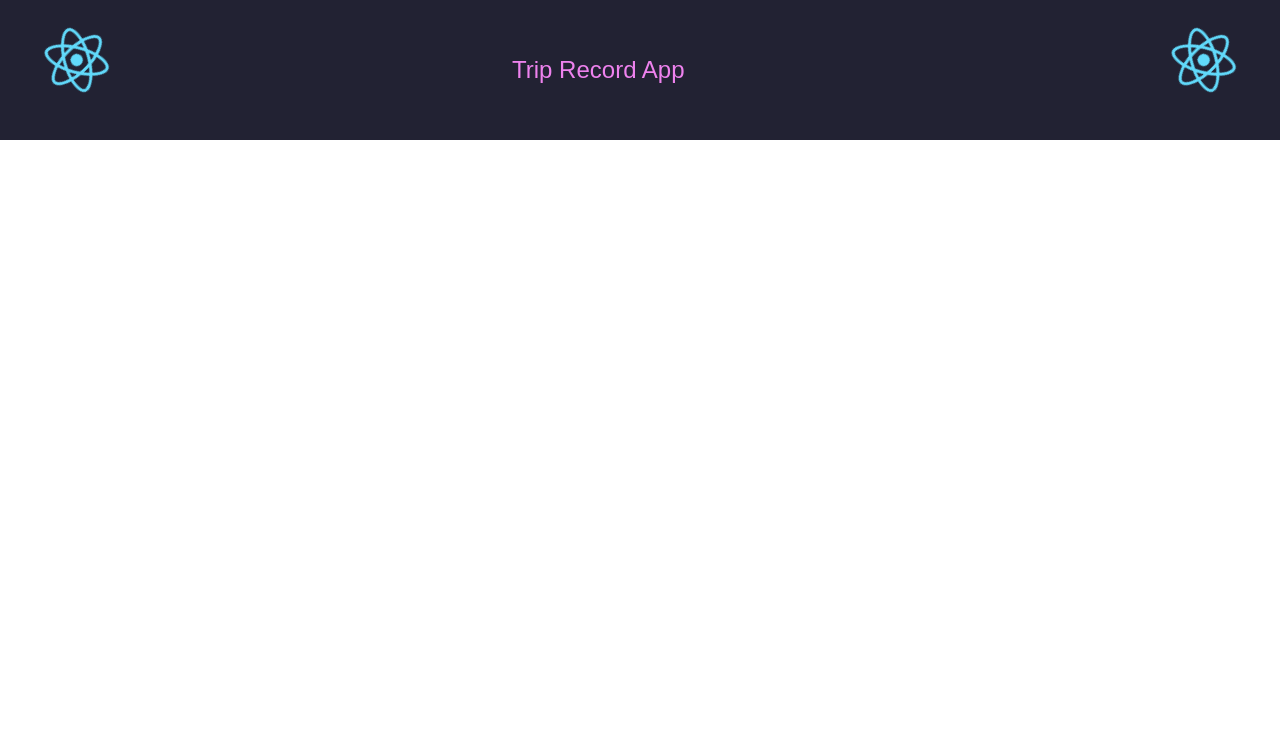
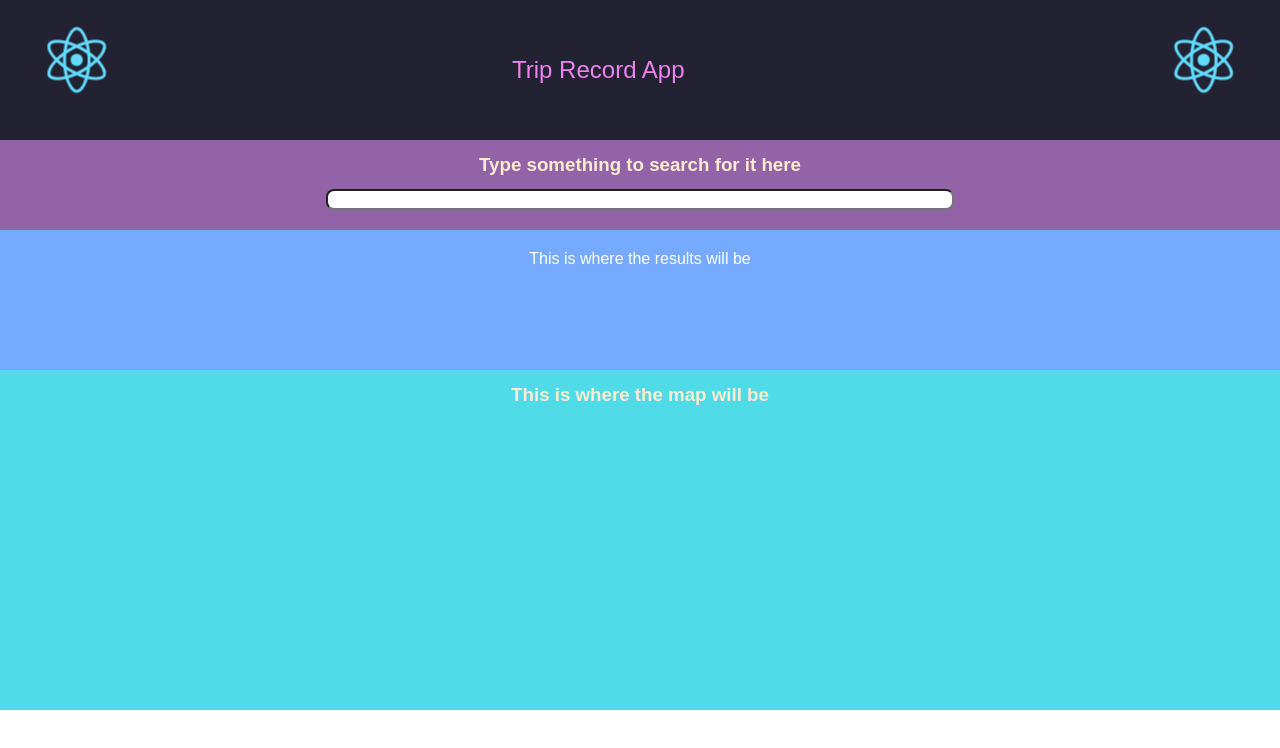
Before and after one commit to grizzlycodescat/Smove-Search, a React (Create React App) app in the folder frontend/: page / in a window 1280 px wide. Shown: the top 748 px of the page. Built offline with nearby package versions, Linux system fonts and the light colour scheme.

Commit message:
Added all Components

```diff
--- a/frontend/src/components/App.js
+++ b/frontend/src/components/App.js
@@ -1,36 +1,23 @@
 import React, { Component } from "react";
 import styled from "styled-components";
 import Header from "./Header";
+import SearchForm from "./SearchForm";
+import Results from "./Results";
+import Map from "./Map";
 
 const Outer = styled.div`
 	text-align:center;
 `;
-// const Title = styled.h1`
-// 	font-size: 1.5em;
-// `;
-
-// const Intro = styled.p`
-// 	font-size: large;
-// `;
 
 class App extends Component {
-	// render() {
-	// 	return (
-	// 		<Outer>
-	// 			<Header>
-	// 				<Logo src={logo} alt="logo" />
-	// 				<Title>Welcome to React</Title>
-	// 			</Header>
-	// 			<Intro>
-	//       To get started, edit <code>src/App.js</code> and save to reload.
-	// 			</Intro>
-	// 		</Outer>
-	// 	);
-	// }
+
 	render() {
 		return (
 			<Outer>
 				<Header/>
+				<SearchForm/>
+				<Results/>
+				<Map/>
 			</Outer>
 		);
 	}
--- /dev/null
+++ b/frontend/src/components/Map.js
@@ -0,0 +1,28 @@
+import React, { Component } from "react";
+import styled from "styled-components";
+
+
+const Background = styled.div`
+	background-color: #50DBE8;
+	height: 300px;
+	padding: 20px;
+	color: white;
+
+	> h3 {
+		color: blanchedAlmond;
+		position: relative;
+		top: -25px;
+	}
+`;
+
+class Map extends Component {
+	render() {
+		return (
+			<Background>
+				<h3>This is where the map will be </h3>
+			</Background>
+		);
+	}
+}
+
+export default Map;
--- /dev/null
+++ b/frontend/src/components/Results.js
@@ -0,0 +1,26 @@
+import React, { Component } from "react";
+import styled from "styled-components";
+
+const Background = styled.div`
+	background-color: #75AAFF;
+	height: 100px;
+	padding: 20px;
+	color: white;
+
+	> h3 {
+		color: blanchedAlmond;
+		position: relative;
+		top: -25px;
+	}
+`;
+
+class Results extends Component {
+
+	render() {
+		return (
+			<Background>This is where the results will be</Background>
+		);
+	}
+}
+
+export default Results;
--- /dev/null
+++ b/frontend/src/components/SearchForm.js
@@ -0,0 +1,37 @@
+import React, { Component } from "react";
+import styled from "styled-components";
+
+const Background = styled.div`
+	background-color: #9264A7;
+	height: 50px;
+	padding: 20px;
+	color: white;
+
+	> h3 {
+		color: blanchedAlmond;
+		position: relative;
+		top: -25px;
+	}
+`;
+
+const Input = styled.input`
+	width: 50%;
+	position: relative;
+	top: -30px;
+	border-radius: 8px;
+`;
+
+class SearchForm extends Component {
+	render() {
+		return (
+			<Background>
+				<h3>Type something to search for it here</h3>
+				<form>
+					<Input type="text"/>
+				</form>
+			</Background>
+		);
+	}
+}
+
+export default SearchForm;
```
